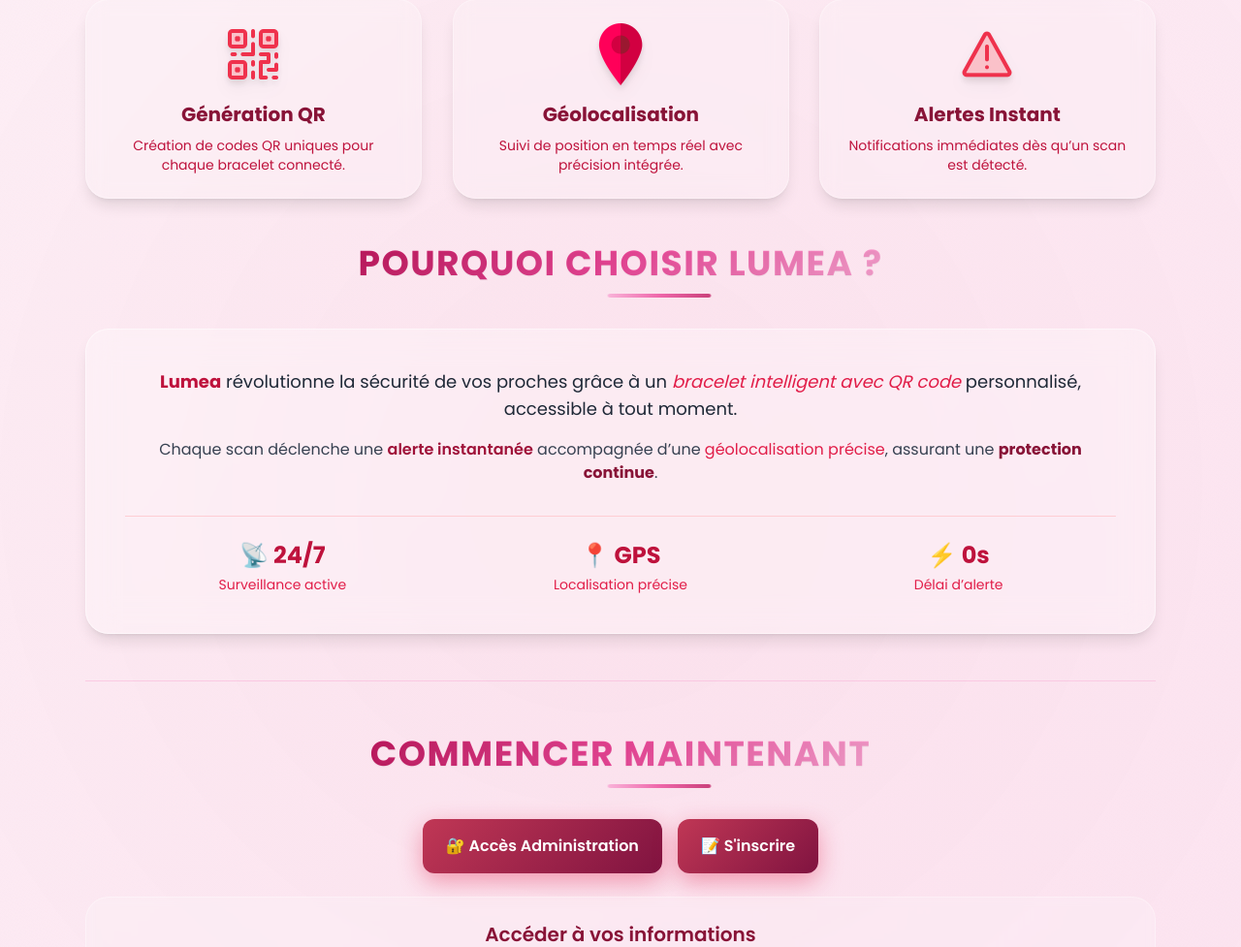
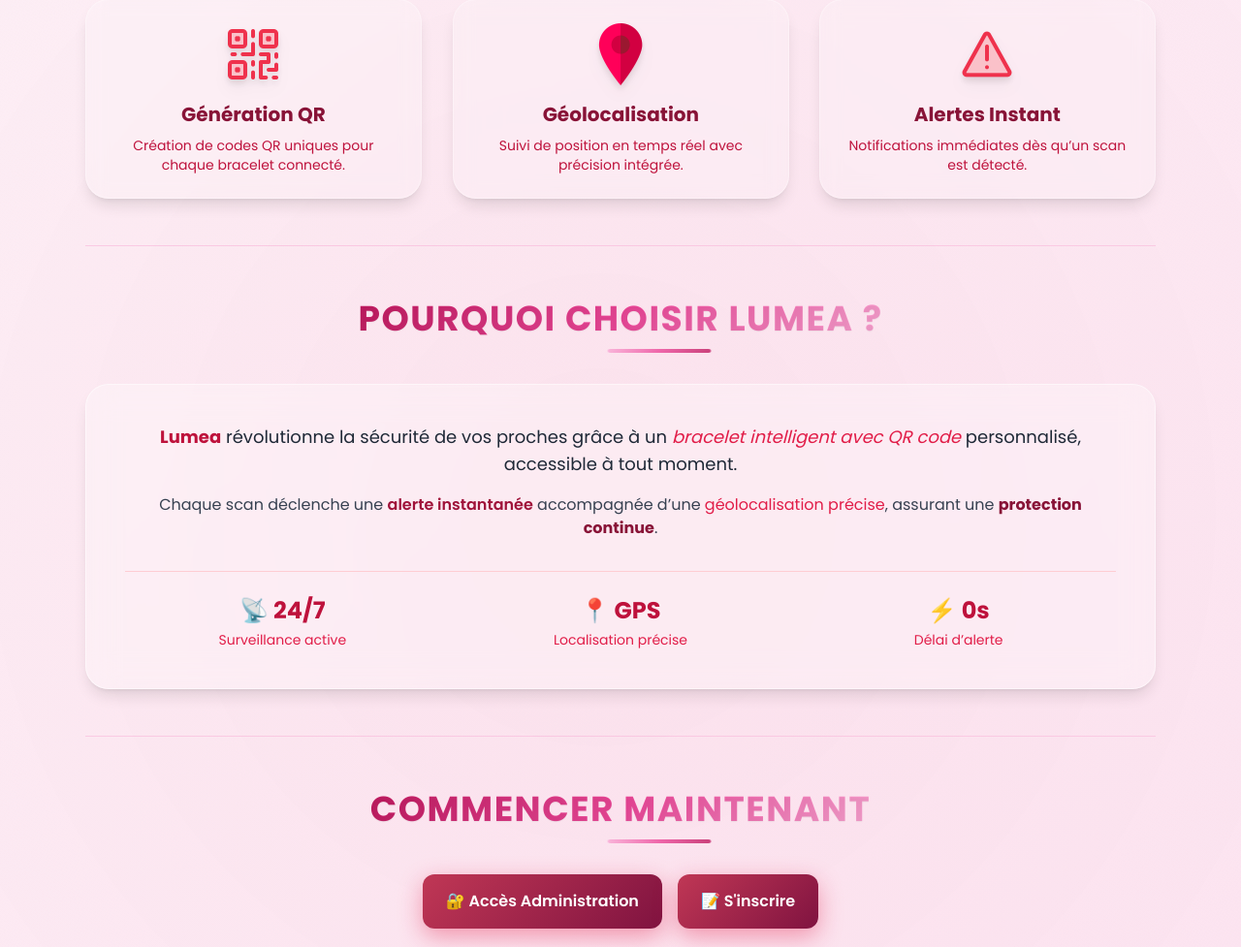
Before and after one commit to OthmaneAbder2303/Lumea, a Flask app: page / in a window 1280 px wide. Shown: the part 730-1707 px from the top of the page at 97% size. Run offline with Flask 3, Linux system fonts and the light colour scheme; parts of the project's set-up code (start-up, migrations or seed data) failed here and were passed over; some libraries are stand-ins or nearby versions.

Commit message:
separations

```diff
--- a/templates/index.html
+++ b/templates/index.html
@@ -361,6 +361,9 @@
         </div>
       </div>
 
+      <!-- Séparation -->
+      <div class="divider"></div>
+
       <!-- Titre description -->
       <h2 class="section-title">Pourquoi choisir Lumea ?</h2>
 
```
